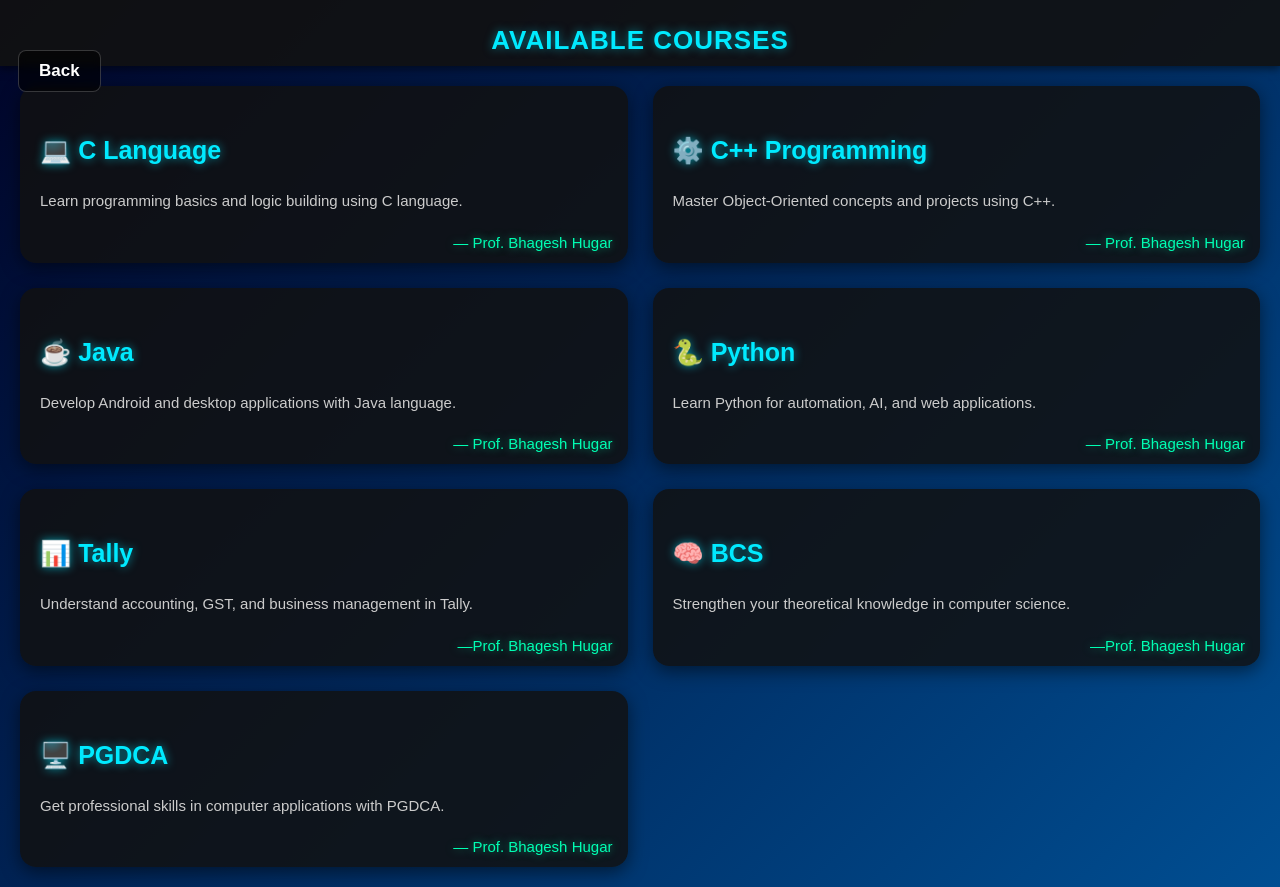
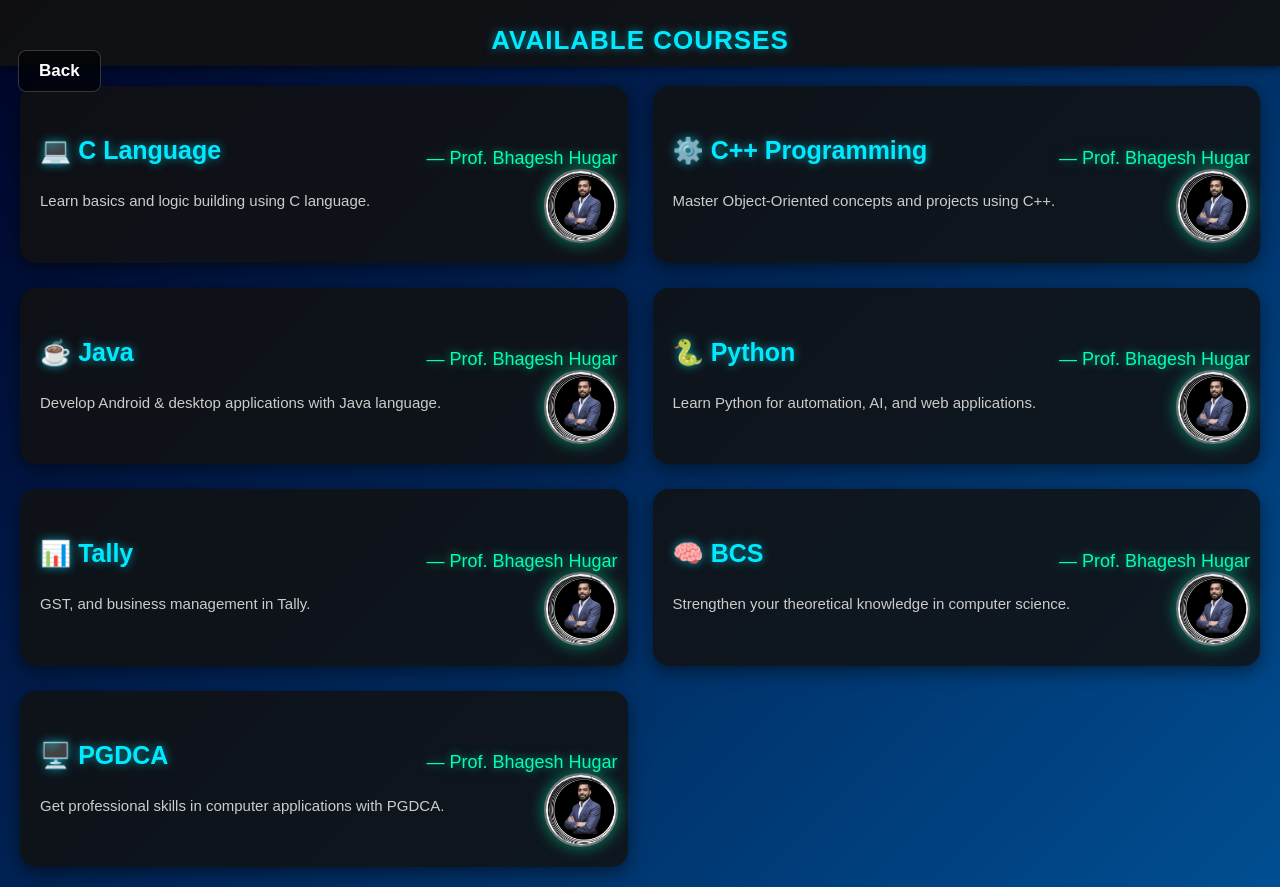
Before and after one commit to suriisuraj8-ship-it/teacher-hub, a website: page course.html in a window 1280 px wide. Drawn offline with Linux system fonts and the light colour scheme.

Commit message:
Updated course cards: reduced teacher image size and aligned fully right

```diff
--- a/course.html
+++ b/course.html
@@ -88,16 +88,33 @@
   line-height:1.5;
   font-size:15px;
 }
+.teacher {
+  position: absolute;
+  right: 0; /* fully to the right edge */
+  bottom: 15px;
+  display: flex;
+  flex-direction: column;
+  align-items: flex-end; /* align everything to the right */
+  text-align: right;
+  color: #00ffb3;
+  font-weight: 500;
+  font-size: 18px;
+  text-shadow: 0 0 10px rgba(0,255,179,0.6);
+  padding-right: 10px; /* small padding for breathing space */
+}
 
-.teacher {
-  position:absolute;
-  right:15px;
-  bottom:12px;
-  font-size:15px;
-  color:#00ffb3;
-  font-weight:500;
-  text-shadow:0 0 8px rgba(0,255,179,0.5);
+.teacher img {
+  width: 70px;  /* decreased from 100px */
+  height: 70px;
+  border-radius: 50%;
+  object-fit: cover;
+  border: 2px solid rgba(255,255,255,0.4);
+  box-shadow: 0 0 15px rgba(0,255,179,0.5);
+  margin-bottom: 5px;
 }
+
+
+
 
 /* ---------- RESPONSIVE ---------- */
 @media(min-width:700px){
@@ -105,6 +122,8 @@
     grid-template-columns:repeat(2,1fr);
   }
 }
+</style>
+
 </style>
 </head>
 <body>
@@ -115,44 +134,44 @@
 <div class="course-list">
   <div class="course" onclick="openLesson('c')">
     <h3>💻 C Language</h3>
-    <p>Learn programming basics and logic building using C language.</p>
-    <div class="teacher">— Prof. Bhagesh Hugar</div>
+    <p>Learn basics and logic building using C language.</p>
+    <div class="teacher">— Prof. Bhagesh Hugar <img src="logo.png" alt="Prof Logo"></div>
   </div>
 
   <div class="course" onclick="openLesson('cpp')">
     <h3>⚙️ C++ Programming</h3>
     <p>Master Object-Oriented concepts and projects using C++.</p>
-    <div class="teacher">— Prof. Bhagesh Hugar</div>
+    <div class="teacher">— Prof. Bhagesh Hugar <img src="logo.png" alt="Prof Logo"></div>
   </div>
 
   <div class="course" onclick="openLesson('java')">
     <h3>☕ Java</h3>
-    <p>Develop Android and desktop applications with Java language.</p>
-    <div class="teacher">— Prof. Bhagesh Hugar</div>
+    <p>Develop Android & desktop applications with Java language.</p>
+    <div class="teacher">— Prof. Bhagesh Hugar <img src="logo.png" alt="Prof Logo"></div>
   </div>
 
   <div class="course" onclick="openLesson('python')">
     <h3>🐍 Python</h3>
     <p>Learn Python for automation, AI, and web applications.</p>
-    <div class="teacher">— Prof. Bhagesh Hugar</div>
+    <div class="teacher">— Prof. Bhagesh Hugar <img src="logo.png" alt="Prof Logo"></div>
   </div>
 
   <div class="course" onclick="openLesson('tally')">
     <h3>📊 Tally</h3>
-    <p>Understand accounting, GST, and business management in Tally.</p>
-    <div class="teacher">—Prof. Bhagesh Hugar</div>
+    <p>GST, and business management in Tally.</p>
+    <div class="teacher">— Prof. Bhagesh Hugar <img src="logo.png" alt="Prof Logo"></div>
   </div>
 
   <div class="course" onclick="openLesson('bcs')">
     <h3>🧠 BCS</h3>
     <p>Strengthen your theoretical knowledge in computer science.</p>
-    <div class="teacher">—Prof. Bhagesh Hugar</div>
+    <div class="teacher">— Prof. Bhagesh Hugar <img src="logo.png" alt="Prof Logo"></div>
   </div>
 
   <div class="course" onclick="openLesson('pgdca')">
     <h3>🖥️ PGDCA</h3>
     <p>Get professional skills in computer applications with PGDCA.</p>
-    <div class="teacher">— Prof. Bhagesh Hugar</div>
+    <div class="teacher">— Prof. Bhagesh Hugar <img src="logo.png" alt="Prof Logo"></div>
   </div>
 </div>
 
```
Also changed, not shown: logo.png (added).
